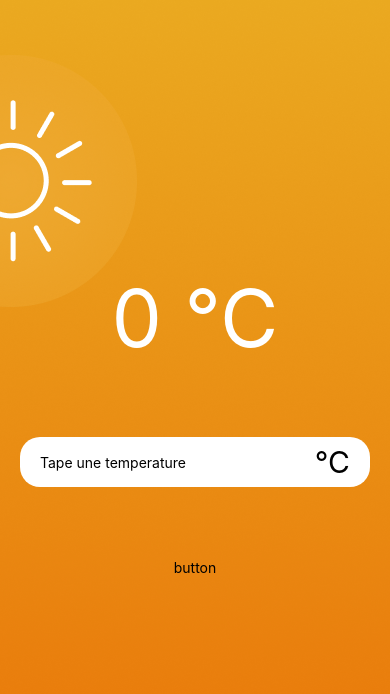
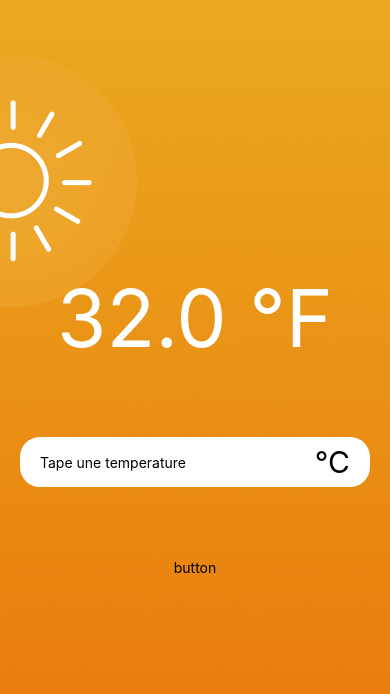
Before and after one commit to SylvHardDev/react-native-zpp-temperature, a React Native app: screen / in a window 390 px wide. Shown: the top 694 px of the page. Built offline with nearby package versions, Linux system fonts and the light colour scheme.

Commit message:
calcule convertion

```diff
--- a/App.js
+++ b/App.js
@@ -5,16 +5,27 @@
 import { TemperatureDisplay } from "./components/TemperatureDisplay/TemperatureDisplay";
 import { DEFAULT_TEMPERATURE, DEFAULT_UNIT, UNITS } from "./constant";
 import { useState } from "react";
+import { getOptionsitUnit, convertTemperatureTo } from "./services/temperature-service";
 
 export default function App() {
   const [inputValue, setInputValue] = useState(DEFAULT_TEMPERATURE);
   const [currentUnit, setCurrentUnit] = useState(DEFAULT_UNIT);
+  const oppositeUnit = getOptionsitUnit(currentUnit);
 
+  function getConvertedTemperature() {
+    const valueAsFloat = Number.parseFloat(inputValue);
+    return isNaN(valueAsFloat)
+    ? ""
+    : convertTemperatureTo(oppositeUnit, valueAsFloat).toFixed(1);
+  }
   return (
     <>
       <ImageBackground source={hotBackground} style={s.container}>
         <View style={s.workspace}>
-          <TemperatureDisplay value={inputValue} unit={currentUnit} />
+          <TemperatureDisplay
+            value={getConvertedTemperature()}
+            unit={getOptionsitUnit(currentUnit)}
+          />
           <InputTemperature
             onChangeText={setInputValue}
             defalutValue={DEFAULT_TEMPERATURE}
--- /dev/null
+++ b/services/temperature-service.js
@@ -0,0 +1,16 @@
+import { UNITS } from "../constant";
+
+function getOptionsitUnit(unit) {
+  return unit === UNITS.celcius ? UNITS.farenheit : UNITS.celcius;
+}
+
+function convertTemperatureTo(unit, value) {
+    if(unit === UNITS.celcius) {
+        return (value - 32) / 1.8;
+    } else {
+        return value * 1.8 + 32;
+    }
+}
+
+
+export { getOptionsitUnit, convertTemperatureTo };
```
